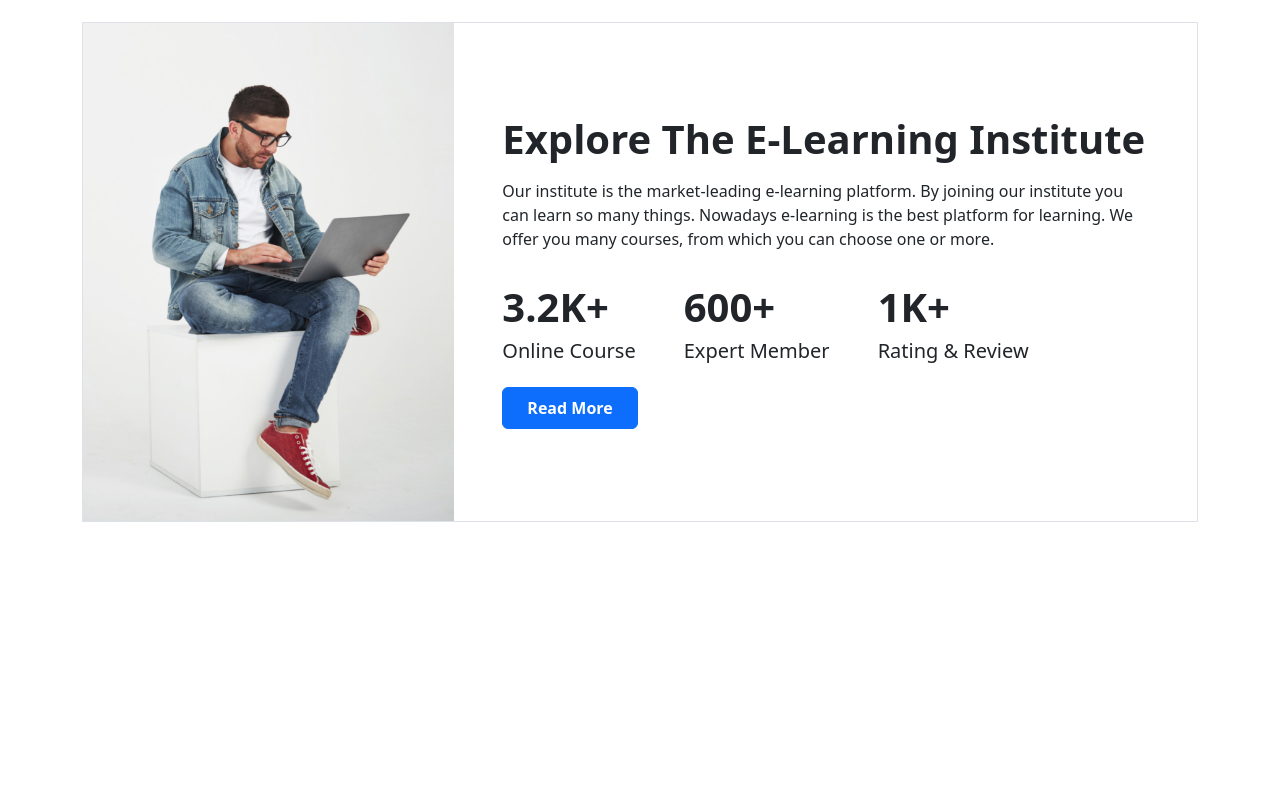
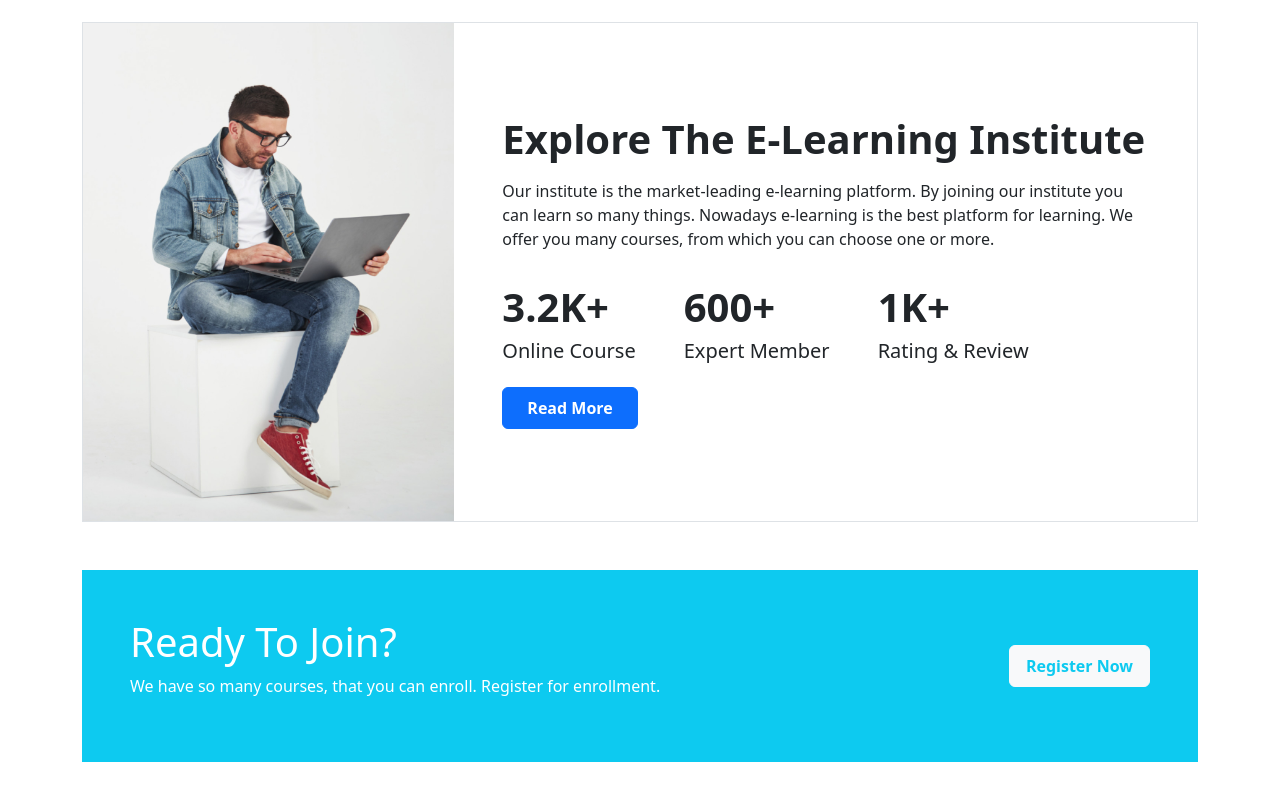
Before and after one commit to Mehedi53423/EdTech-Website, a plain HTML site: page index.html in a window 1280 px wide. Shown: the part 1673-2473 px from the top of the page. Before the commit the page ends 2211 px from the top, so only its background shows below. Drawn offline with nearby package versions, Linux system fonts and the light colour scheme.

Commit message:
Ready To Join Section Added

```diff
--- a/index.html
+++ b/index.html
@@ -110,8 +110,8 @@
     </header>
 
     <main>
+        <!-- Courses Section Start -->
         <section class="container-fluid d-flex justify-content-center">
-            <!-- Courses Section Start -->
             <div class="d-flex flex-column align-items-center justify-content-center text-center col-lg-10 col-md-11 col-sm-11">
                 <div class="mb-5">
                     <h1 class="fs-1 fw-bold">Discover Our Popular Courses</h1>
@@ -179,14 +179,15 @@
                             <h3 class="fs-5 text-primary tw-bold">Price : 20$</h3>
                         </div>
                     </article>
-                    <!-- Courses Start -->
+                    <!-- Courses End -->
                 </div>
                 <button type="button" class="btn btn-primary fw-bold px-4 py-2 mt-5 mb-5">See More Courses</button>
             </div>
-            <!-- Courses Section End -->
         </section>
+        <!-- Courses Section End -->
+
         <!-- Explore Section Start -->
-        <section class="container">
+        <section class="container mb-5">
             <div class="card mb-3 border rounded-0">
                 <div class="row g-0">
                     <div class="col-md-6 col-lg-4">
@@ -219,6 +220,18 @@
             </div>
         </section>
         <!-- Explore Section End -->
+        <section class="container mt-5 mb-5">
+            <div class="d-flex justify-content-between align-items-center bg-info p-5">
+                <div class="text-white">
+                    <h1>Ready To Join?</h1>
+                    <p>We have so many courses, that you can enroll. Register for enrollment.</p>
+                </div>
+                <div>
+                    <button class="btn btn-light px-3 py-2 text-info fw-bold">Register Now</button>
+                </div>
+            </div>
+        </section>
+        <!-- Ready To Join Section Start -->
     </main>
     <!-- Bootstrap Script -->
     <script src="https://cdn.jsdelivr.net/npm/bootstrap@5.2.0/dist/js/bootstrap.bundle.min.js" integrity="sha384-A3rJD856KowSb7dwlZdYEkO39Gagi7vIsF0jrRAoQmDKKtQBHUuLZ9AsSv4jD4Xa" crossorigin="anonymous"></script>
```
